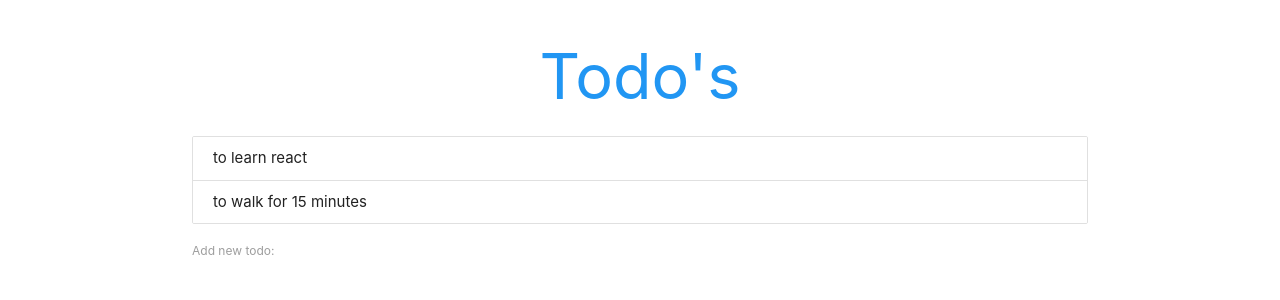
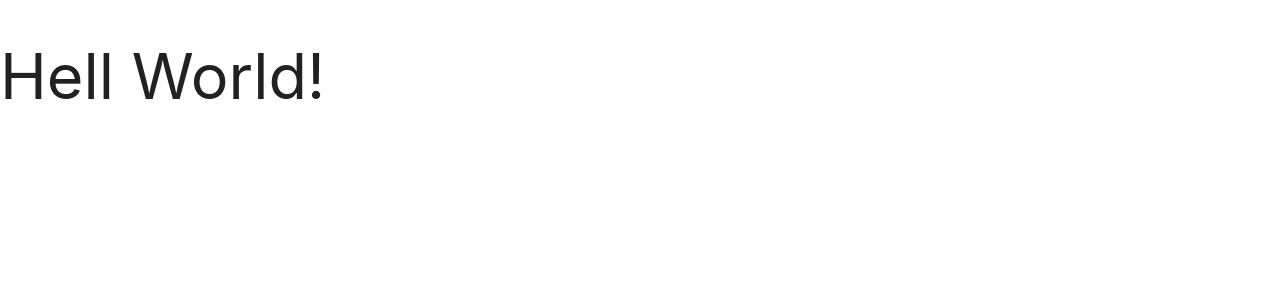
Before and after one commit to EngStu/complete-react-redux, a React (Create React App) app: page / in a window 1280 px wide. Shown: the top 300 px of the page. Built offline with nearby package versions, Linux system fonts and the light colour scheme.

Commit message:
initial state

```diff
--- a/src/AddTodo.js
+++ /dev/null
@@ -1,33 +0,0 @@
-import React, { Component } from 'react'
-
-class AddTodo extends Component {
-  state = {
-    content: ''
-  }
-
-  handleChange = (e) => {
-    this.setState({
-      content: e.target.value
-    })
-  }
-  handleSubmit = (e) => {
-    e.preventDefault()
-    this.props.addTodo(this.state)
-    this.setState({
-      content: ''
-    })
-  }
-
-  render() {
-    return (
-      <div>
-        <form onSubmit={this.handleSubmit}>
-          <label htmlFor="todo">Add new todo:</label>
-          <input name="todo" type="text" onChange={this.handleChange} value={this.state.content} />
-        </form>
-      </div>
-    )
-  }
-}
-
-export default AddTodo
--- a/src/App.js
+++ b/src/App.js
@@ -1,38 +1,11 @@
 import React, { Component } from 'react';
-import Todos from './Todos'
-import AddTodo from './AddTodo';
 
 class App extends Component {
-  state = {
-    todos: [
-      {id: 1, content: 'to learn react'},
-      {id: 2, content: 'to walk for 15 minutes'}
-    ]
-  }
-
-  deleteTodo = (id) => {
-    const todos = this.state.todos.filter(todo => {
-      return todo.id !== id
-    })
-    this.setState({
-      todos
-    })
-  }
-  addTodo = (todo) => {
-    todo.id = Math.random()
-    let todos = [...this.state.todos, todo]
-    this.setState({
-      todos
-    })
-  }
-
 
   render() {
     return (
-      <div className="todo-app container">
-        <h1 className="center blue-text">Todo's</h1>
-        <Todos todos={this.state.todos} deleteTodo={this.deleteTodo} />
-        <AddTodo addTodo={this.addTodo} />
+      <div className="App">
+        <h1>Hell World!</h1>
       </div>
     );
   }
--- a/src/Todos.js
+++ /dev/null
@@ -1,24 +0,0 @@
-import React from 'react'
-
-const Todos = ({ todos, deleteTodo }) => {
-
-  const todoList = todos.length ? (
-    todos.map(todo => {
-      return (
-        <div className="collection-item" key={todo.id}>
-          <span onDoubleClick={() => {deleteTodo(todo.id)}}>{todo.content}</span>
-        </div>
-      )
-    })
-  ) : (
-    <p className="center">You have no todo's left, yay1</p>
-  )
-
-  return (
-    <div className="todos collection">
-      { todoList }
-    </div>
-  )
-}
-
-export default Todos
```
